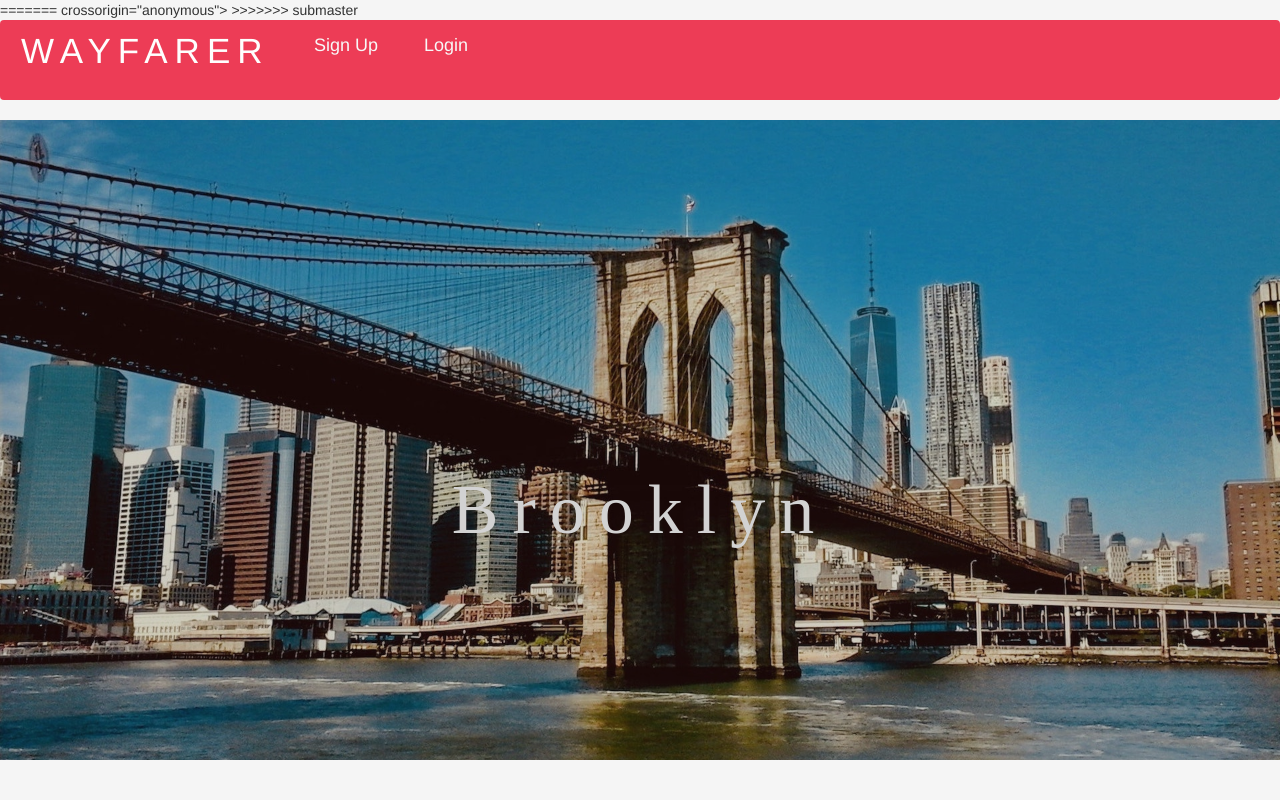
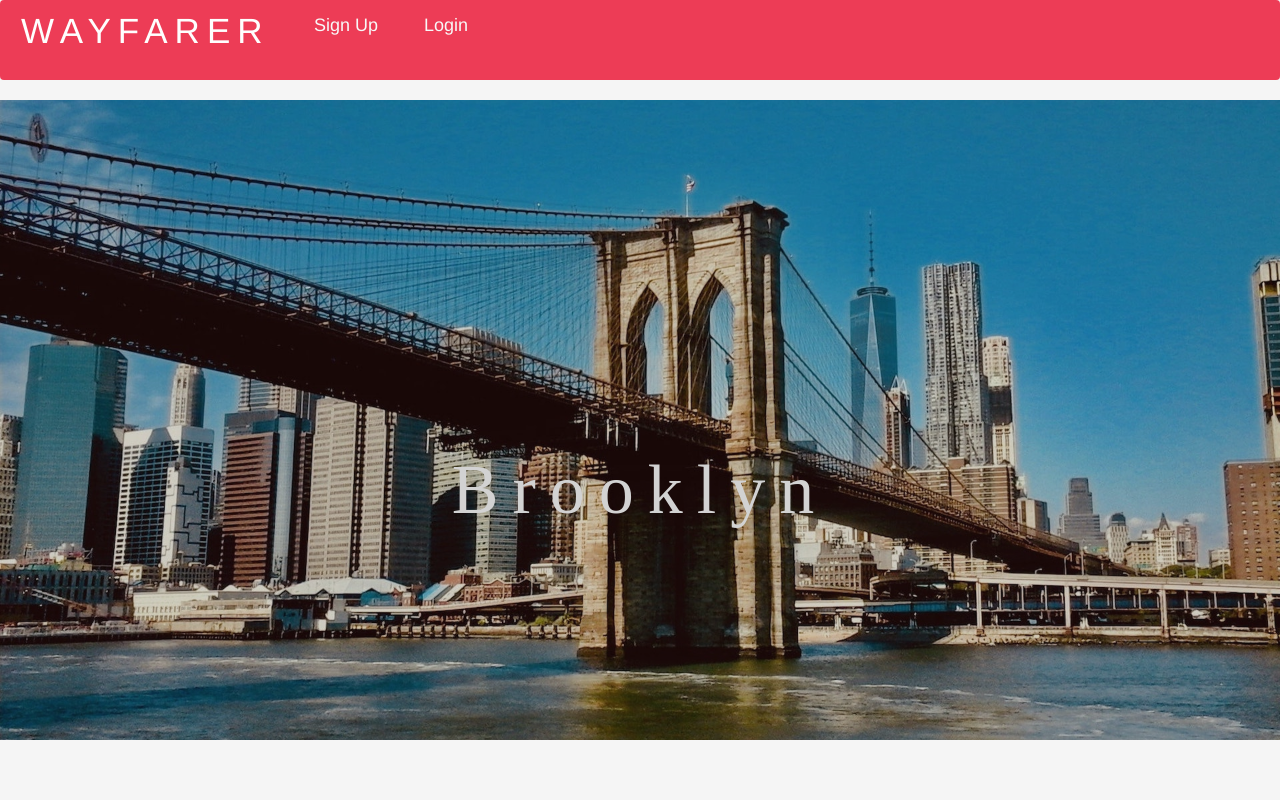
Before and after one commit to lordparvis/wayfarer-project, a Django app: page / in a window 1280 px wide. Run offline with Django 3.2, Linux system fonts and the light colour scheme; parts of the project's set-up code (start-up, migrations or seed data) failed here and were passed over; some libraries are stand-ins or nearby versions; grey boxes are pictures that could not be loaded.

Commit message:
small change

```diff
--- /dev/null
+++ b/main_app/forms.py
@@ -0,0 +1,2 @@
+from django.forms import ModelForm
+from .models import Post
--- a/main_app/models.py
+++ b/main_app/models.py
@@ -13,6 +13,9 @@ class Profile(models.Model):
 
     def __str__(self):
         return self.name
+
+
+
 
 class Post(models.Model):
     title = models.CharField(max_length=200)
--- a/main_app/templates/base.html
+++ b/main_app/templates/base.html
@@ -20,14 +20,10 @@
 
     <link href="css/scrolling-nav.css" rel="stylesheet">
     <script src="https://code.jquery.com/jquery-3.5.1.min.js"
-<<<<<<< HEAD
-        integrity="sha256-9/aliU8dGd2tb6OSsuzixeV4y/faTqgFtohetphbbj0=" crossorigin="anonymous" defer></script>
-    <link rel="stylesheet" href="{%static 'styles/main.css'%}">
-=======
         integrity="sha256-9/aliU8dGd2tb6OSsuzixeV4y/faTqgFtohetphbbj0=" crossorigin="anonymous"></script>
     <!-- fefefe -->
->>>>>>> submaster
     <script src="{%static 'js/app.js'%}" defer></script>
+    <link rel="stylesheet" href="{% static 'styles/main.css'%}">
 
     <title>Wayfarer</title>
 </head>
@@ -46,7 +42,7 @@
         <div class="collapse navbar-collapse flex-grow-1 text-right" id="myNavbar7">
             <ul class="navbar-nav ml-auto flex-nowrap">
                 <li class="nav-item">
-                    <!-- <a href="" class="nav-link signup-btn">Sign Up</a> -->
+                    <!-<a href="" class="nav-link signup-btn">Sign Up</a> -->
     <!-- <a href="" class=" nav-link btn btn-default btn-rounded mb-4" data-toggle="modal" data-target="#modalSignUpForm">
         Sign Up
     </a>
@@ -88,11 +84,6 @@
 
 
 
-
-
-
-
-
     {% block content%}
 
     {% endblock%}
--- a/main_app/templates/home.html
+++ b/main_app/templates/home.html
@@ -145,7 +145,6 @@
 
 
 
-
 <!-- The header -->
 <div class='about'>
     <h1> WAYFARER</h1>
```
Also changed, not shown: main_app/views.py (+5 -12 lines).
